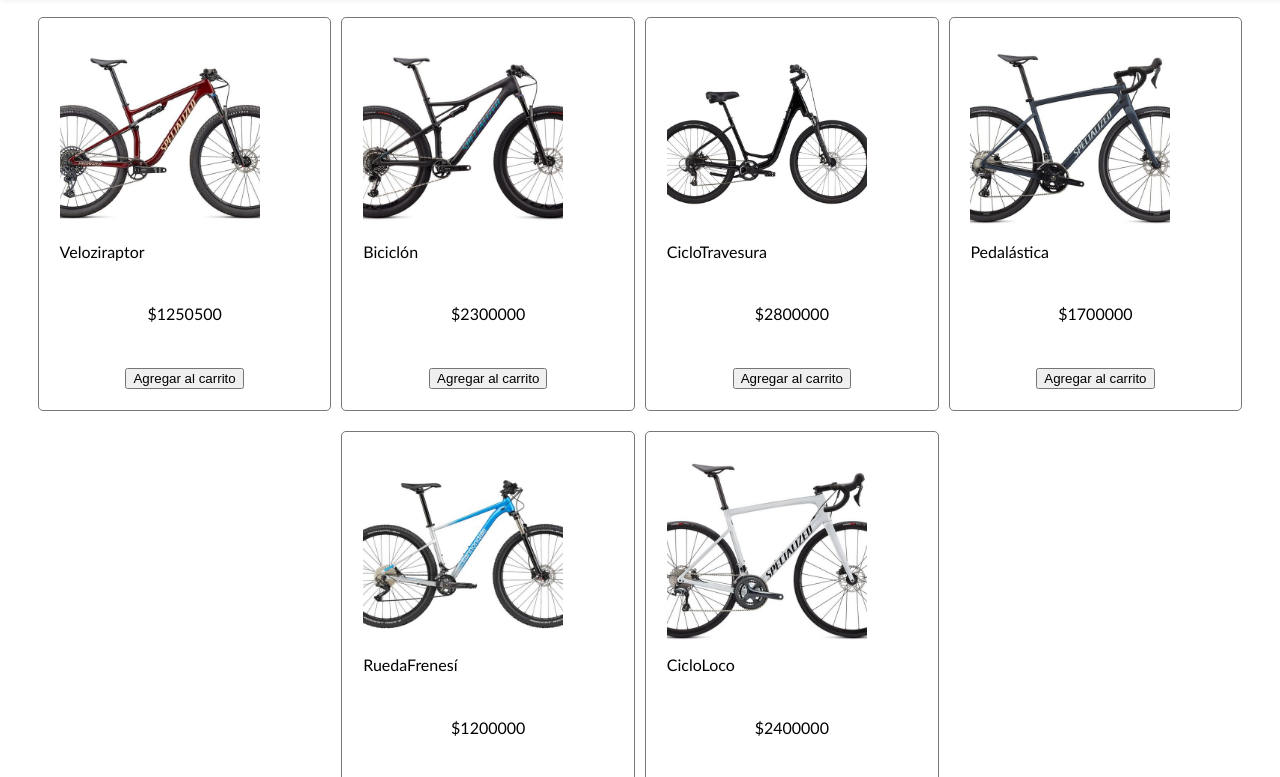
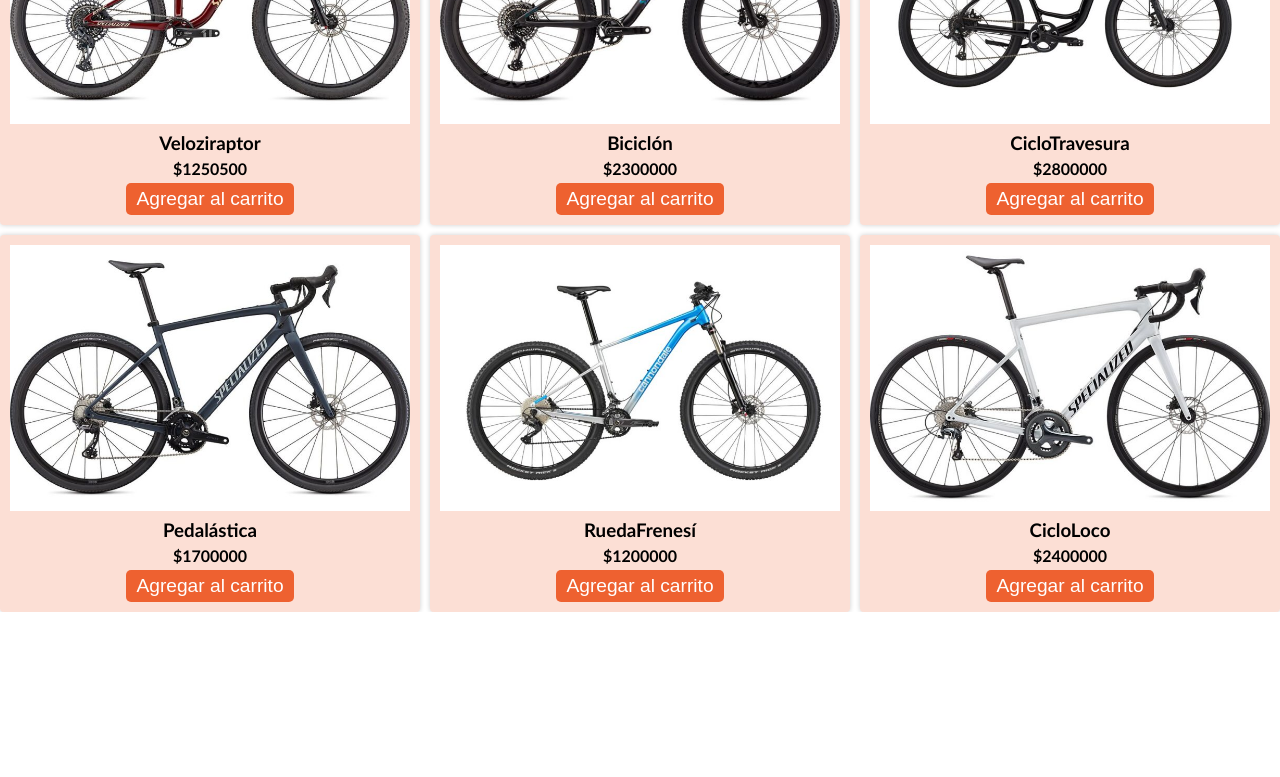
Before and after one commit to lucascatalan2003/final.LucasCatalan, a plain HTML site: page index.html in a window 1280 px wide. Shown: the part 247-1024 px from the top of the page. After the commit the page ends 859 px from the top, so only its background shows below. Drawn offline with Linux system fonts and the light colour scheme.

Commit message:
Terminado

```diff
--- a/css/style.css
+++ b/css/style.css
@@ -92,8 +92,7 @@ header nav img{
 }
 
 img {
-  width: 200px;
-  height: 200px !important;
+zsazs  height: 200px !important;
   object-fit: cover;
 }
 
--- a/db/db.json
+++ b/db/db.json
@@ -1,4 +1,4 @@
-[
+ [
    {
       "id":1,
       "nombre":"Veloziraptor",
--- a/js/index.js
+++ b/js/index.js
@@ -1,49 +1,58 @@
+//const contenedorTarjetas = document.querySelector("#productos-container");
 
+/** Crea las tarjetas de productos teniendo en cuenta la lista en bicicletas.js */
+// const crearTarjetasProductosInicio = (arr) => {
+//   contenedorTarjetas.innerHTML = "";
+//     let nuevaBicicleta;
+//     for (const item of arr){
+//       const {  img, nombre, precio, id } = item;
+//       nuevaBicicleta = `
+//       <div class="tarjeta-index">
+//     <img src="../img/productos${img}">
+//     <h3>${nombre}</h3>
+//     <p class="precio">$${precio}</p>
+//     <button id="${id}">Agregar al carrito</button>`
+//     contenedorTarjetas.appendChild(nuevaBicicleta);
+//     nuevaBicicleta.getElementsByTagName("button")[0].addEventListener("click",() => agregarAlCarrito(producto))
+//     contenedorTarjetas.innerHTML += nuevaBicicleta;
+//   }};
 
-const  contenedor = document.querySelector("#productos-container");
+const contenedorTarjetas = document.getElementById("productos-container");
 
-const renderServicios = (arr) => {
-  contenedor.innerHTML = "";
-  let html;
-  for (const item of arr) {
-    const { id, nombre, img, precio } = item;
-    html = `
-        <div class="card">
-      		<div class="card-image">
-        	<img src="./img/productos/${img}">
-        	<span class="card-title">${nombre}</span>
-       </div>
-     	 <div class="card-content">
-     		<p>$${precio}</p>
-      </div>
-      <div class="card-action">
-      <button>Agregar al carrito</button>
-      </div>
-     </div>
-     `;
-     contenedor.innerHTML += html;
-  }
-};
-
-
-
- fetch('./db/db.json')
- .then(response=> response.json())
- .then(data=>{
-   console.log(data);
-   serviciosDB=data
-   console.log(serviciosDB);
-   renderServicios(serviciosDB)
- });
-
+/** Crea las tarjetas de productos teniendo en cuenta la lista en bicicletas.js */
+function crearTarjetasProductosInicio(productos){
+  productos.forEach(producto => {
+    const nuevaBicicleta = document.createElement("div");
+    nuevaBicicleta.classList = "tarjeta-index"
+    nuevaBicicleta.innerHTML = `
+    <img src="../img/productos/${producto.id}.jpg" alt="Bicicleta 1">
+    <h3>${producto.nombre}</h3>
+    <p class="precio">$${producto.precio}</p>
+    <button>Agregar al carrito</button>`
+    contenedorTarjetas.appendChild(nuevaBicicleta);
+    nuevaBicicleta.getElementsByTagName("button")[0].addEventListener("click",() => agregarAlCarrito(producto))
+  });
+}
+// crearTarjetasProductosInicio(bicicletas);
 
 let bicicletasDB = []
 
-const API_URL = "../db/db.json"
+// fetch('./db/db.json')
+// .then(response=> response.json())
+// .then(data=>{
+//   console.log(data);
+//   serviciosDB=data
+//   console.log(serviciosDB);
+//   crearTarjetasProductosInicio(bicicletasDB)
+// });
+
+const API_URL = ("../db/db.json")
 
 const getData = async (url) => {
-  const response = await fetch(url);
-  const data  =  await response.json();
-  bicicletasDB = data;
-  renderServicios(bicicletasDB)
+ const response  = await fetch(url);
+ const data  =  await response.json();
+ bicicletasDB = data;
+ console.log(bicicletasDB);
+ crearTarjetasProductosInicio(bicicletasDB)
 }
+getData(API_URL)
```
